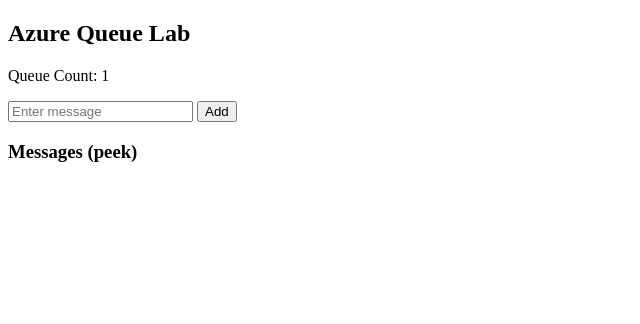
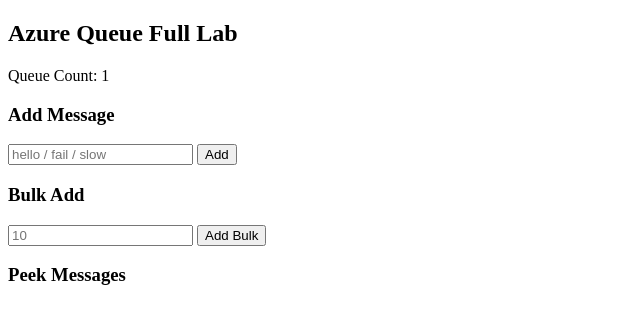
Before and after one commit to viswavik3/queue-app, a Flask app: template templates/index.html in a window 1280 px wide. Shown: the top 324 px of the page, without its empty margins (0-640 px from the left). Run offline with Flask 3, Linux system fonts and the light colour scheme; the template is opened without the code that fills it: most values are stand-ins (such as "Sample title", 1, 10 or a date in 2020).

Commit message:
Add files via upload

```diff
--- a/app.py
+++ b/app.py
@@ -8,14 +8,12 @@
 queue_name = "demo-queue"
 queue = QueueClient.from_connection_string(conn_str, queue_name)
 
-FAIL_MODE = False
-
 @app.route("/")
 def index():
     props = queue.get_queue_properties()
     count = props.approximate_message_count
-    messages = queue.peek_messages(10)
-    return render_template("index.html", count=count, messages=messages, fail=FAIL_MODE)
+    messages = list(queue.peek_messages(10))
+    return render_template("index.html", count=count, messages=messages)
 
 @app.route("/add", methods=["POST"])
 def add():
@@ -23,10 +21,11 @@
     queue.send_message(msg)
     return redirect("/")
 
-@app.route("/toggle-fail")
-def toggle_fail():
-    global FAIL_MODE
-    FAIL_MODE = not FAIL_MODE
+@app.route("/bulk", methods=["POST"])
+def bulk():
+    n = int(request.form.get("count"))
+    for i in range(n):
+        queue.send_message(f"bulk-message-{i}")
     return redirect("/")
 
 if __name__ == "__main__":
--- a/templates/index.html
+++ b/templates/index.html
@@ -1,19 +1,27 @@
 <!DOCTYPE html>
 <html>
 <body>
-<h2>Azure Queue Lab</h2>
+
+<h2>Azure Queue Full Lab</h2>
 
 <p>Queue Count: {{ count }}</p>
 
+<h3>Add Message</h3>
 <form action="/add" method="post">
-  <input name="message" placeholder="Enter message">
-  <button type="submit">Add</button>
+<input name="message" placeholder="hello / fail / slow">
+<button type="submit">Add</button>
 </form>
 
-<h3>Messages (peek)</h3>
+<h3>Bulk Add</h3>
+<form action="/bulk" method="post">
+<input name="count" placeholder="10">
+<button type="submit">Add Bulk</button>
+</form>
+
+<h3>Peek Messages</h3>
 <ul>
 {% for m in messages %}
-  <li>{{ m.content }}</li>
+<li>{{ m.content }}</li>
 {% endfor %}
 </ul>
 
```
Also changed, not shown: worker.py (+9 -10 lines), README.md.
